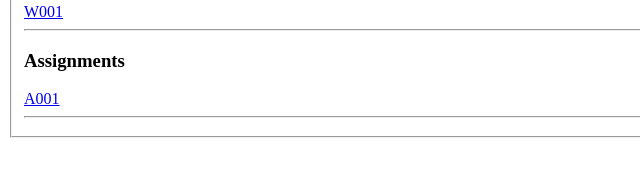
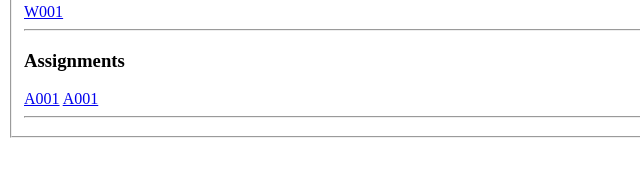
Before and after one commit to LakshmiSahithi9/project, a plain HTML site: page assignments/index.html in a window 1280 px wide. Shown: the part 152-328 px from the top of the page, 0-640 px from the left. Drawn offline with Linux system fonts and the light colour scheme.

Commit message:
uploaded

```diff
--- a/assignments/index.html
+++ b/assignments/index.html
@@ -19,6 +19,8 @@
       <hr />
       <h3>Assignments</h3>
       <a href="assignments/A001.pdf">A001</a>
+      <a href="assignments/index.pdf">A001</a>
+
       <hr />
 
     </fieldset>
```
